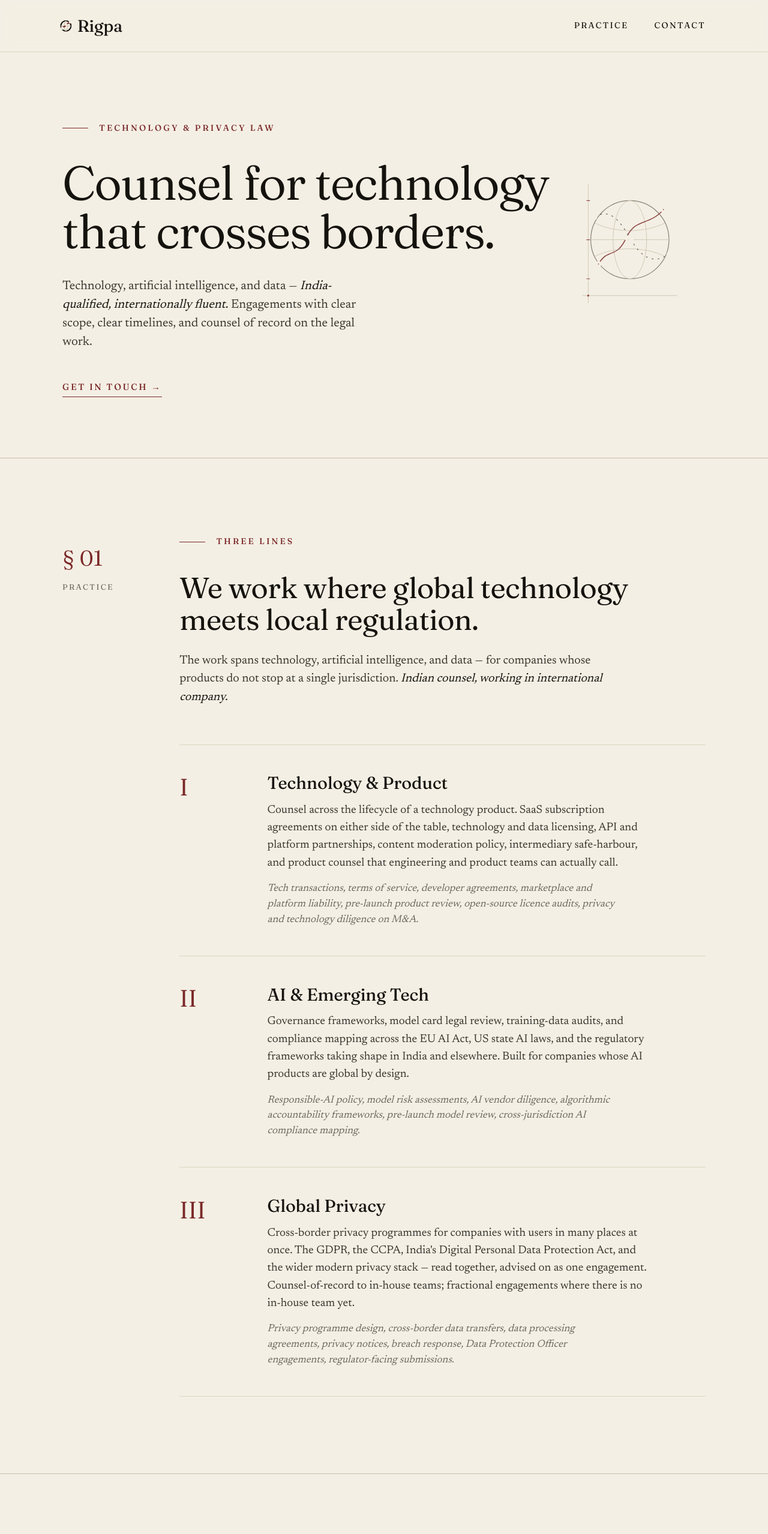
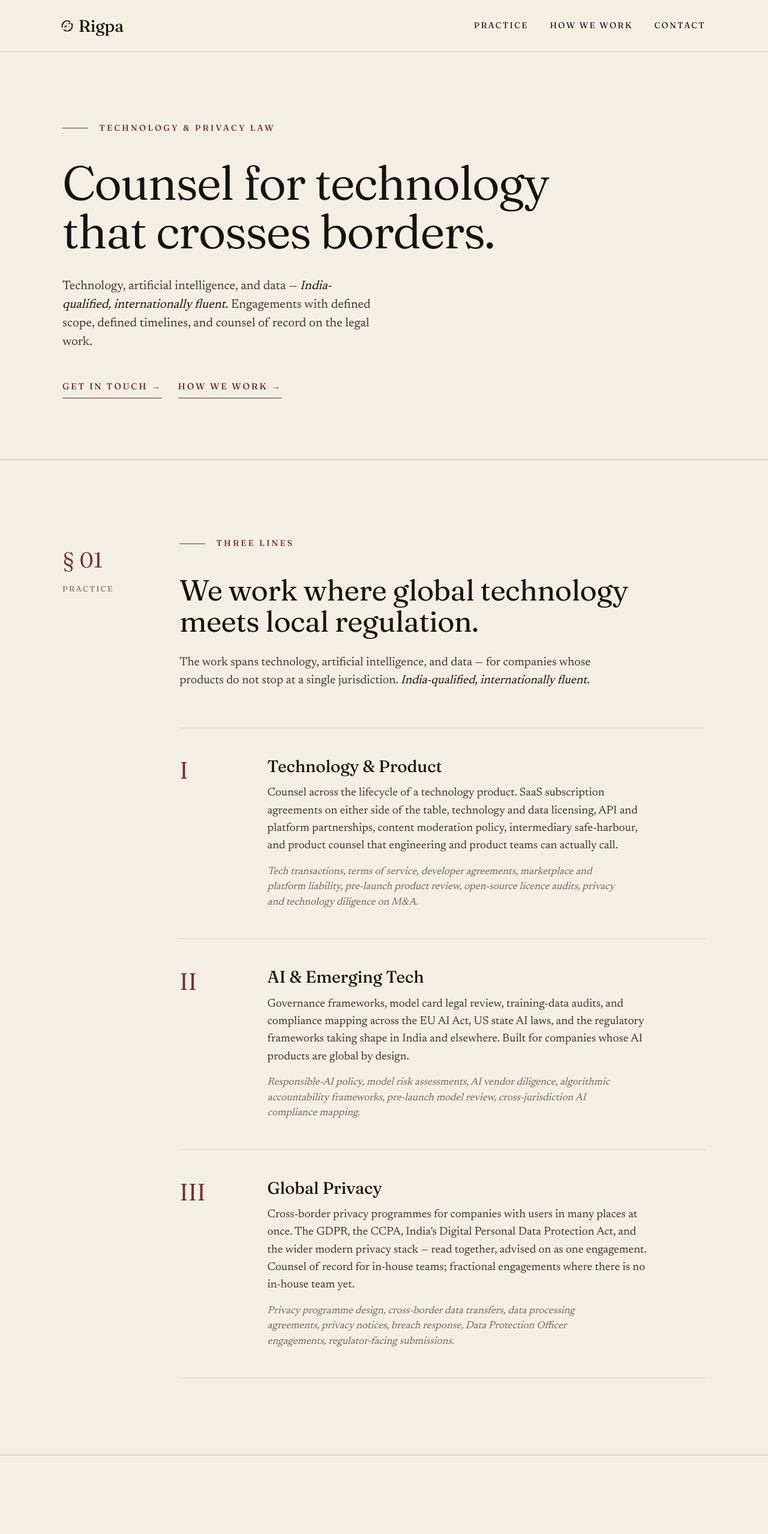
Before and after one commit to AnikaKhandekar24/rigpa-site-testing, a Next.js app: page / in a window 1280 px wide. Shown: the top 2557 px of the page at 60% size. Built offline with nearby package versions, Linux system fonts and the light colour scheme.

Commit message:
Update Rigpa site content

```diff
--- a/app/page.tsx
+++ b/app/page.tsx
@@ -1,61 +1,33 @@
-import { Eyebrow } from "@/components/Eyebrow";
+import { FlowStep } from "@/components/FlowStep";
+import { Item } from "@/components/Item";
 import { PracticeRow } from "@/components/PracticeRow";
 import { SectionHeading } from "@/components/SectionHeading";
 import { siteContent } from "@/content/site";
 
 export default function Home() {
-  const { hero, practice, contact, identity } = siteContent;
+  const { hero, practice, how, ways, special, process, limits, contact, identity } =
+    siteContent;
 
   return (
     <>
-      <header className="hero wrap">
-        <div className="hero-layout">
-          <div className="hero-copy">
-            <Eyebrow>{hero.eyebrow}</Eyebrow>
+      <header className="hero wrap" id="top">
+        <p className="eyebrow">{hero.eyebrow}</p>
         <h1>{hero.title}</h1>
         <p className="lede">
           {hero.ledeBefore}
           <em>{hero.ledeEmphasis}</em>
           {hero.ledeAfter}
         </p>
-            <a href="#contact" className="quiet-cta">
-              {hero.cta} <span aria-hidden="true">→</span>
+        <div className="cta-row">
+          {hero.ctas.map((cta) => (
+            <a
+              key={cta.href}
+              href={cta.href}
+              className={cta.variant === "primary" ? "quiet-cta" : "quiet-link"}
+            >
+              {cta.label} <span aria-hidden="true">→</span>
             </a>
-          </div>
-
-          <div className="hero-graphic" aria-hidden="true">
-            <svg viewBox="0 0 420 540" role="presentation">
-              <path className="graphic-axis" d="M44 32V508M20 478H400" />
-              <circle className="graphic-orbit" cx="210" cy="255" r="156" />
-              <ellipse
-                className="graphic-orbit graphic-orbit-muted"
-                cx="210"
-                cy="255"
-                rx="67"
-                ry="156"
-              />
-              <path
-                className="graphic-orbit graphic-orbit-muted"
-                d="M69 188C151 229 269 229 351 188M69 322C151 281 269 281 351 322M54 255H366"
-              />
-              <path
-                className="graphic-route"
-                d="M85 352C124 285 155 335 196 247C235 165 282 204 344 135"
-              />
-              <path
-                className="graphic-route graphic-route-secondary"
-                d="M70 166C131 123 174 184 216 257C255 324 301 355 366 313"
-              />
-              <circle className="graphic-node" cx="85" cy="352" r="7" />
-              <circle className="graphic-node" cx="196" cy="247" r="5" />
-              <circle className="graphic-node" cx="344" cy="135" r="7" />
-              <circle className="graphic-node graphic-node-ink" cx="70" cy="166" r="5" />
-              <circle className="graphic-node graphic-node-ink" cx="216" cy="257" r="5" />
-              <circle className="graphic-node graphic-node-ink" cx="366" cy="313" r="5" />
-              <path className="graphic-tick" d="M37 99H51M37 255H51M37 411H51" />
-              <circle className="graphic-anchor" cx="44" cy="478" r="4" />
-            </svg>
-          </div>
+          ))}
         </div>
       </header>
 
@@ -83,6 +55,117 @@ export default function Home() {
         </div>
       </section>
 
+      <section className="section" id="how" aria-labelledby="how-title">
+        <div className="wrap">
+          <div className="grid">
+            <SectionHeading
+              marker={how.marker}
+              markerLabel={how.markerLabel}
+              eyebrow={how.eyebrow}
+              title={how.title}
+              titleId="how-title"
+            >
+              {how.dekBefore}
+              <em>{how.dekEmphasis}</em>
+              {how.dekAfter}
+            </SectionHeading>
+
+            <div className="grid-spacer" aria-hidden="true" />
+            <div className="items">
+              {how.items.map((item) => (
+                <Item key={item.title} {...item} />
+              ))}
+            </div>
+          </div>
+        </div>
+      </section>
+
+      <section className="section" id="ways" aria-labelledby="ways-title">
+        <div className="wrap">
+          <div className="grid">
+            <SectionHeading
+              marker={ways.marker}
+              markerLabel={ways.markerLabel}
+              eyebrow={ways.eyebrow}
+              title={ways.title}
+              titleId="ways-title"
+            >
+              {ways.dek}
+            </SectionHeading>
+
+            <div className="grid-spacer" aria-hidden="true" />
+            <div className="items">
+              {ways.items.map((item) => (
+                <Item key={item.label} {...item} />
+              ))}
+            </div>
+          </div>
+        </div>
+      </section>
+
+      <section className="section" id="special" aria-labelledby="special-title">
+        <div className="wrap">
+          <div className="grid">
+            <SectionHeading
+              marker={special.marker}
+              markerLabel={special.markerLabel}
+              eyebrow={special.eyebrow}
+              title={special.title}
+              titleId="special-title"
+            />
+
+            <div className="grid-spacer" aria-hidden="true" />
+            <div className="items">
+              {special.items.map((item) => (
+                <Item key={item.label} {...item} />
+              ))}
+            </div>
+          </div>
+        </div>
+      </section>
+
+      <section className="section" id="process" aria-labelledby="process-title">
+        <div className="wrap">
+          <div className="grid">
+            <SectionHeading
+              marker={process.marker}
+              markerLabel={process.markerLabel}
+              eyebrow={process.eyebrow}
+              title={process.title}
+              titleId="process-title"
+            />
+
+            <div className="grid-spacer" aria-hidden="true" />
+            <div className="flow-list">
+              {process.steps.map((step) => (
+                <FlowStep key={step.number} {...step} />
+              ))}
+            </div>
+          </div>
+        </div>
+      </section>
+
+      <section className="section" id="not" aria-labelledby="not-title">
+        <div className="wrap">
+          <div className="grid">
+            <SectionHeading
+              marker={limits.marker}
+              markerLabel={limits.markerLabel}
+              eyebrow={limits.eyebrow}
+              title={limits.title}
+              titleId="not-title"
+            />
+
+            <div className="grid-spacer" aria-hidden="true" />
+            <div className="items">
+              {limits.items.map((item, index) => (
+                <Item key={index} {...item} />
+              ))}
+            </div>
+          </div>
+        </div>
+      </section>
+
       <section className="contact" id="contact" aria-labelledby="contact-title">
         <div className="wrap">
           <div className="grid">
@@ -91,7 +174,7 @@ export default function Home() {
               {contact.markerLabel}
             </div>
             <div>
-              <Eyebrow>{contact.eyebrow}</Eyebrow>
+              <p className="eyebrow">{contact.eyebrow}</p>
               <h2 id="contact-title">{contact.title}</h2>
               <p>{contact.body}</p>
               <a className="mail" href={`mailto:${identity.email}`}>
--- /dev/null
+++ b/components/FlowStep.tsx
@@ -0,0 +1,19 @@
+type FlowStepProps = {
+  number: string;
+  title: string;
+  body: string;
+};
+
+export function FlowStep({ number, title, body }: FlowStepProps) {
+  return (
+    <article className="flow">
+      <div className="step" aria-hidden="true">
+        {number}
+      </div>
+      <div>
+        <h3>{title}</h3>
+        <p>{body}</p>
+      </div>
+    </article>
+  );
+}
--- a/components/Footer.tsx
+++ b/components/Footer.tsx
@@ -1,5 +1,5 @@
+import { Logo } from "@/components/Logo";
 import { siteContent } from "@/content/site";
-import { Logo } from "@/components/Logo";
 
 export function Footer() {
   const { identity, footer } = siteContent;
--- /dev/null
+++ b/components/Item.tsx
@@ -0,0 +1,17 @@
+type ItemProps = {
+  label?: string;
+  title?: string;
+  body: readonly string[];
+};
+
+export function Item({ label, title, body }: ItemProps) {
+  return (
+    <article className="item">
+      {label ? <span className="label">{label}</span> : null}
+      {title ? <h3>{title}</h3> : null}
+      {body.map((paragraph) => (
+        <p key={paragraph}>{paragraph}</p>
+      ))}
+    </article>
+  );
+}
--- a/components/SectionHeading.tsx
+++ b/components/SectionHeading.tsx
@@ -5,7 +5,7 @@ type SectionHeadingProps = {
   markerLabel: string;
   eyebrow: string;
   title: string;
-  children: React.ReactNode;
+  children?: React.ReactNode;
   titleId: string;
 };
 
@@ -26,7 +26,7 @@ export function SectionHeading({
       <div>
         <Eyebrow>{eyebrow}</Eyebrow>
         <h2 id={titleId}>{title}</h2>
-        <p className="dek">{children}</p>
+        {children ? <p className="dek">{children}</p> : null}
       </div>
     </>
   );
--- a/content/site.ts
+++ b/content/site.ts
@@ -18,6 +18,7 @@ export const siteContent = {
   },
   navigation: [
     { label: "Practice", href: "#practice" },
+    { label: "How We Work", href: "#how" },
     { label: "Contact", href: "#contact" },
   ],
   hero: {
@@ -26,8 +27,11 @@ export const siteContent = {
     ledeBefore: "Technology, artificial intelligence, and data — ",
     ledeEmphasis: "India-qualified, internationally fluent.",
     ledeAfter:
-      " Engagements with clear scope, clear timelines, and counsel of record on the legal work.",
-    cta: "Get in touch",
+      " Engagements with defined scope, defined timelines, and counsel of record on the legal work.",
+    ctas: [
+      { label: "Get in touch", href: "#contact", variant: "primary" },
+      { label: "How we work", href: "#how", variant: "secondary" },
+    ],
   },
   practice: {
     marker: "§ 01",
@@ -36,7 +40,7 @@ export const siteContent = {
     title: "We work where global technology meets local regulation.",
     dekBefore:
       "The work spans technology, artificial intelligence, and data — for companies whose products do not stop at a single jurisdiction. ",
-    dekEmphasis: "Indian counsel, working in international company.",
+    dekEmphasis: "India-qualified, internationally fluent.",
     items: [
       {
         number: "I",
@@ -58,24 +62,166 @@ export const siteContent = {
         number: "III",
         title: "Global Privacy",
         body:
-          "Cross-border privacy programmes for companies with users in many places at once. The GDPR, the CCPA, India's Digital Personal Data Protection Act, and the wider modern privacy stack — read together, advised on as one engagement. Counsel-of-record to in-house teams; fractional engagements where there is no in-house team yet.",
+          "Cross-border privacy programmes for companies with users in many places at once. The GDPR, the CCPA, India’s Digital Personal Data Protection Act, and the wider modern privacy stack — read together, advised on as one engagement. Counsel of record for in-house teams; fractional engagements where there is no in-house team yet.",
         scope:
           "Privacy programme design, cross-border data transfers, data processing agreements, privacy notices, breach response, Data Protection Officer engagements, regulator-facing submissions.",
       },
     ],
   },
+  how: {
+    marker: "§ 02",
+    markerLabel: "How",
+    eyebrow: "How we work",
+    title: "Defined scope. Defined timeline. No hourly meter.",
+    dekBefore: "We work in three directions — ",
+    dekEmphasis: "technology and product, AI and emerging tech, and global privacy",
+    dekAfter:
+      " — for companies whose products do not stop at a single border. Each engagement has a defined scope and a defined timeline, agreed in writing before work begins. The legal work is signed by counsel of record.",
+    items: [
+      {
+        label: "Where to begin",
+        title: "Diagnostic Lite",
+        body: [
+          "A short, free readiness check. Answer a handful of questions and you get a general sense of where an organisation like yours tends to stand, and what is usually worth looking at next.",
+          "It is a signal, not advice — generic, not tailored. When you want a view on your actual situation, that begins with a Triage.",
+        ],
+      },
+    ],
+  },
+  ways: {
+    marker: "§ 03",
+    markerLabel: "Modes",
+    eyebrow: "Ways to work together",
+    title: "Most engagements take one of these shapes.",
+    dek:
+      "The right structure depends on where you are and what you need. We settle that on a short discovery call, then confirm it in writing before work begins.",
+    items: [
+      {
+        label: "Triage",
+        title: "A week. The usual first serious step.",
+        body: [
+          "A diagnostic read of where you stand, the issues that matter most, and a roadmap for addressing them.",
+        ],
+      },
+      {
+        label: "Programme",
+        title: "Three to five weeks. A full build.",
+        body: [
+          "The notices, agreements, policies, and workflows a product actually needs to operate — delivered ready to use.",
+        ],
+      },
+      {
+        label: "Audit",
+        title: "Six to eight weeks. Audit-grade build.",
+        body: [
+          "A structured review with an evidence binder, for companies preparing for a fundraise, an acquisition, a certification, or a regulator.",
+        ],
+      },
+      {
+        label: "Counsel",
+        title: "Ongoing support, sized to stage.",
+        body: [
+          "A retainer for teams that need a lawyer they can call — from early-stage foundations to a mature programme. Monthly, with a clear scope.",
+        ],
+      },
+      {
+        label: "Single Artefact",
+        title: "One contract. One opinion. One review.",
+        body: ["For when you know exactly what you need."],
+      },
+    ],
+  },
+  special: {
+    marker: "§ 04",
+    markerLabel: "Special",
+    eyebrow: "Special formats",
+    title: "Training where it helps. Incident support where it matters.",
+    items: [
+      {
+        label: "Training and simulation",
+        title: "Workshops and tabletop exercises for working teams.",
+        body: [
+          "Privacy fundamentals, AI Act obligations, breach simulations — education and practice, delivered to your team.",
+          "Not legal advice on your specific situation; a way to build your team’s own judgement.",
+        ],
+      },
+      {
+        label: "Incident support",
+        title: "Limited-availability support for defined incidents.",
+        body: [
+          "A data breach, a regulator inquiry, a takedown — where capacity and panel coverage permit. Available first to existing clients.",
+          "Because incident work depends on understanding your systems, clearing conflicts, and confirming availability, we confirm scope and whether we can act before any clock starts.",
+        ],
+      },
+    ],
+  },
+  process: {
+    marker: "§ 05",
+    markerLabel: "Process",
+    eyebrow: "How an engagement runs",
+    title: "Short path in. Clear path through.",
+    steps: [
+      {
+        number: "1",
+        title: "You write to us.",
+        body: "A short note about what you are building and what you need.",
+      },
+      {
+        number: "2",
+        title: "A discovery call.",
+        body:
+          "Thirty minutes. A conversation about whether the practice fits your actual problem — not a sales pitch.",
+      },
+      {
+        number: "3",
+        title: "A scoping memo.",
+        body:
+          "The line, the shape of the engagement, the deliverables, the timeline, the fee, and what is not included. One page.",
+      },
+      {
+        number: "4",
+        title: "An engagement letter.",
+        body: "Signed before work begins.",
+      },
+      {
+        number: "5",
+        title: "Delivery.",
+        body:
+          "On the agreed timeline. Every legal artefact reviewed and signed by counsel of record.",
+      },
+      {
+        number: "6",
+        title: "Handover.",
+        body:
+          "A written note and a call, so your team can operate what has been built. A thirty-day window for questions follows.",
+      },
+    ],
+  },
+  limits: {
+    marker: "§ 06",
+    markerLabel: "Limits",
+    eyebrow: "What we don’t do",
+    title: "Boundaries are part of the practice.",
+    items: [
+      {
+        body: [
+          "We do not bill by the hour. We do not litigate or appear in court. We do not take general corporate, employment, tax, or criminal work — we will point you to someone who does.",
+          "And we do not take engagements where the client wants a sign-off without a real programme behind it. The sign-off is the point; it has to mean something.",
+        ],
+      },
+    ],
+  },
   contact: {
-    marker: "§ 02",
+    marker: "§ 07",
     markerLabel: "Contact",
     eyebrow: "Inquiries",
     title: "Tell us what you are building.",
     body:
-      "We respond to every inquiry. Where an engagement is a fit, we follow up with a short discovery call and a written scope within five working days. Where it is not, we will say so directly and, where we can, point to someone better suited.",
+      "Every inquiry is reviewed. Where an engagement is a fit, we follow up with a short discovery call and a written scope. Where it is not, we say so directly and, where we can, point to someone better suited.",
   },
   footer: {
     tag: "Technology & privacy law · India-qualified, internationally fluent",
-    disclosureBefore:
-      " is the website of ",
+    disclosureBefore: " is the website of ",
     disclosureMiddle:
       ", an Indian private company providing non-legal advisory, technology, and operations services. Legal advisory services are provided separately by an India-qualified Advocate, in personal capacity, under a distinct engagement letter. The company is not a law firm and does not hold itself out as one. This site is informational; nothing on it constitutes legal advice or solicitation of work. For grievances under the Digital Personal Data Protection Act, 2023, write to ",
   },
--- a/styles/globals.css
+++ b/styles/globals.css
@@ -26,6 +26,7 @@
 html {
   overflow-x: clip;
   overflow-y: scroll;
+  scroll-behavior: smooth;
 }
 
 html,
@@ -44,6 +45,12 @@ body {
 body {
   min-width: 320px;
   touch-action: pan-y;
+}
+
+@media (prefers-reduced-motion: reduce) {
+  html {
+    scroll-behavior: auto;
+  }
 }
 
 section[id],
@@ -142,6 +149,7 @@ nav.top {
   display: flex;
   align-items: center;
   justify-content: space-between;
+  gap: 1.5rem;
   padding-top: 1.2rem;
   padding-bottom: 1.2rem;
 }
@@ -152,7 +160,7 @@ nav.top {
 }
 
 .nav-row > .brand-link {
-  transform: translateX(-0.3rem);
+  transform: translateX(-0.18rem);
 }
 
 .logo {
@@ -208,6 +216,7 @@ nav.top {
   font-size: 1.55rem;
   font-variation-settings: "opsz" 60, "wght" 450, "SOFT" 30;
   letter-spacing: -0.01em;
+  white-space: nowrap;
 }
 
 .brand-link:hover .logo-ring {
@@ -216,7 +225,9 @@ nav.top {
 
 nav.top ul {
   display: flex;
-  gap: 2.4rem;
+  flex-wrap: wrap;
+  justify-content: flex-end;
+  gap: 2rem;
   margin: 0;
   padding: 0;
   list-style: none;
@@ -231,89 +242,8 @@ nav.top li {
 }
 
 .hero {
-  position: relative;
   padding-top: clamp(4rem, 9vw, 8rem);
   padding-bottom: clamp(4rem, 8vw, 7rem);
-}
-
-.hero-layout {
-  position: relative;
-}
-
-.hero-copy {
-  position: relative;
-  z-index: 1;
-  max-width: calc(100% - 14.5rem);
-}
-
-.hero-graphic {
-  position: absolute;
-  top: clamp(5rem, 7vw, 6.4rem);
-  right: clamp(1rem, 3vw, 2.75rem);
-  width: clamp(9.75rem, 12vw, 11rem);
-  color: var(--rule);
-  opacity: 0.82;
-}
-
-.hero-graphic svg {
-  display: block;
-  width: 100%;
-  height: auto;
-  overflow: visible;
-}
-
-.graphic-axis,
-.graphic-orbit,
-.graphic-route,
-.graphic-tick {
-  fill: none;
-  vector-effect: non-scaling-stroke;
-}
-
-.graphic-axis {
-  stroke: var(--rule);
-  stroke-width: 1;
-}
-
-.graphic-orbit {
-  stroke: var(--ink-mute);
-  stroke-width: 1.2;
-}
-
-.graphic-orbit-muted {
-  stroke: var(--rule);
-  stroke-width: 1;
-}
-
-.graphic-route {
-  stroke: var(--oxblood);
-  stroke-width: 1.6;
-}
-
-.graphic-route-secondary {
-  stroke: var(--ink-soft);
-  stroke-dasharray: 3 7;
-  stroke-width: 1.1;
-}
-
-.graphic-node {
-  fill: var(--oxblood);
-  stroke: var(--paper);
-  stroke-width: 4;
-  vector-effect: non-scaling-stroke;
-}
-
-.graphic-node-ink {
-  fill: var(--ink-soft);
-}
-
-.graphic-tick {
-  stroke: var(--oxblood);
-  stroke-width: 1.2;
-}
-
-.graphic-anchor {
-  fill: var(--oxblood);
 }
 
 .eyebrow {
@@ -356,12 +286,21 @@ nav.top li {
 }
 
 .hero .lede em,
-.section .dek em {
+.section .dek em,
+.item p em {
   color: var(--ink);
   font-style: italic;
 }
 
-.quiet-cta {
+.cta-row {
+  display: flex;
+  flex-wrap: wrap;
+  align-items: center;
+  gap: 1rem 1.5rem;
+}
+
+.quiet-cta,
+.quiet-link {
   padding-bottom: 0.4rem;
   border-bottom: 1px solid var(--oxblood);
   color: var(--oxblood);
@@ -372,7 +311,8 @@ nav.top li {
   text-transform: uppercase;
 }
 
-.quiet-cta:hover {
+.quiet-cta:hover,
+.quiet-link:hover {
   border-bottom-color: var(--ink);
   color: var(--ink);
 }
@@ -428,16 +368,20 @@ nav.top li {
   line-height: 1;
 }
 
-.practice-body h3 {
+.practice-body h3,
+.item h3,
+.flow h3 {
   margin: 0 0 0.8rem;
   font-family: var(--serif-display);
-  font-size: 1.6rem;
+  font-size: 1.55rem;
   font-variation-settings: "opsz" 36, "wght" 450;
   letter-spacing: -0.005em;
   line-height: 1.15;
 }
 
-.practice-body p {
+.practice-body p,
+.item p,
+.flow p {
   max-width: 60ch;
   margin: 0 0 0.9rem;
   color: var(--ink-soft);
@@ -454,6 +398,51 @@ nav.top li {
   font-size: 0.95rem;
   font-style: italic;
   line-height: 1.5;
+}
+
+.items {
+  display: grid;
+  grid-template-columns: 1fr;
+  border-top: 1px solid var(--rule-soft);
+}
+
+.item {
+  padding: 2.2rem 0;
+  border-bottom: 1px solid var(--rule-soft);
+}
+
+.item .label {
+  display: inline-block;
+  margin-bottom: 0.9rem;
+  color: var(--oxblood);
+  font-family: var(--serif-display);
+  font-size: 0.72rem;
+  font-variation-settings: "opsz" 14, "wght" 500;
+  letter-spacing: 0.16em;
+  text-transform: uppercase;
+}
+
+.flow-list {
+  display: grid;
+  grid-template-columns: 1fr;
+  border-top: 1px solid var(--rule-soft);
+}
+
+.flow {
+  display: grid;
+  grid-template-columns: 4rem minmax(0, 1fr);
+  align-items: start;
+  gap: 1rem 1.5rem;
+  padding: 1.8rem 0;
+  border-bottom: 1px solid var(--rule-soft);
+}
+
+.flow .step {
+  color: var(--oxblood);
+  font-family: var(--serif-display);
+  font-size: 2rem;
+  font-variation-settings: "opsz" 60, "wght" 360;
+  line-height: 1;
 }
 
 .contact {
@@ -478,6 +467,10 @@ nav.top li {
   font-family: var(--serif-text);
   font-size: 1.1rem;
   line-height: 1.6;
+}
+
+.contact .eyebrow {
+  margin-bottom: 2.2rem;
 }
 
 .contact .mail {
@@ -555,13 +548,20 @@ footer .copy {
   text-transform: uppercase;
 }
 
-@media (max-width: 960px) {
-  .hero-graphic {
-    display: none;
+@media (max-width: 780px) {
+  .nav-row {
+    flex-direction: column;
+    align-items: flex-start;
   }
 
-  .hero-copy {
-    max-width: none;
+  nav.top ul {
+    justify-content: flex-start;
+    gap: 1rem 1.25rem;
+  }
+
+  nav.top li {
+    font-size: 0.72rem;
+    letter-spacing: 0.12em;
   }
 }
 
@@ -589,12 +589,7 @@ footer .copy {
 }
 
 @media (max-width: 640px) {
-  nav.top ul {
-    gap: 1.2rem;
-  }
-
-  nav.top li {
-    font-size: 0.7rem;
-    letter-spacing: 0.12em;
+  .flow {
+    grid-template-columns: 3rem minmax(0, 1fr);
   }
 }
```
Also changed, not shown: app/layout.tsx (+10 -10 lines). Lines whose indentation alone changed are shown as unchanged.
